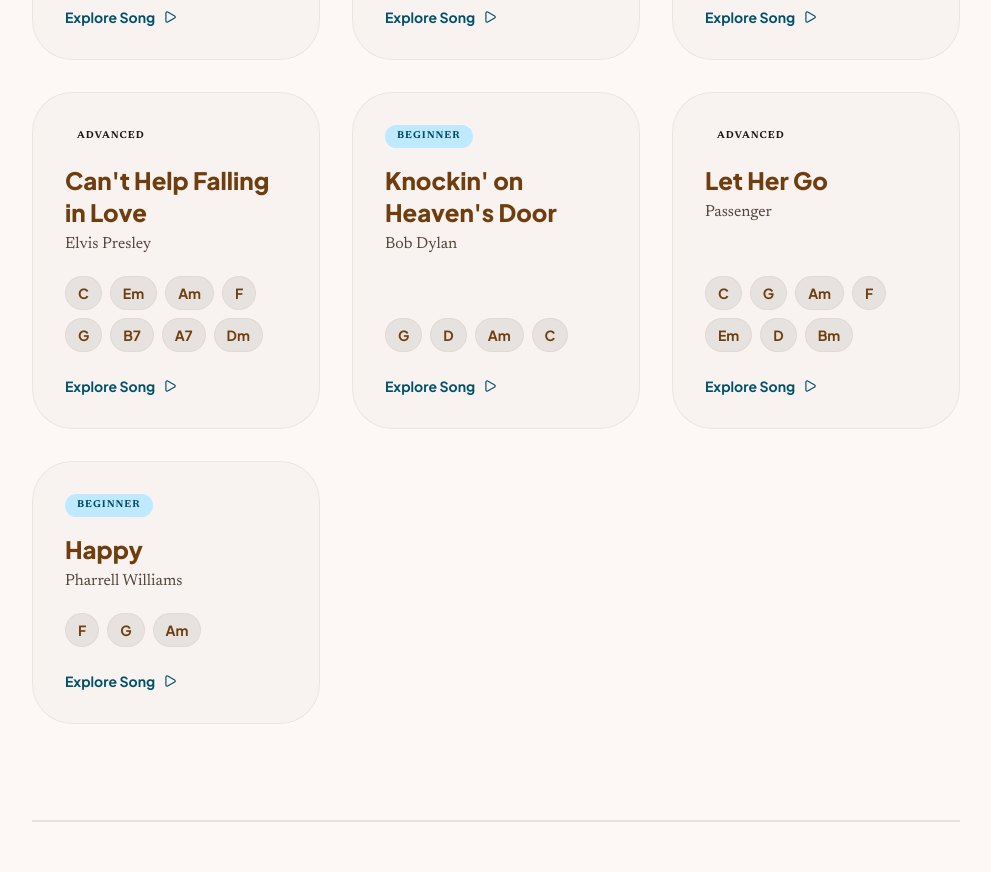
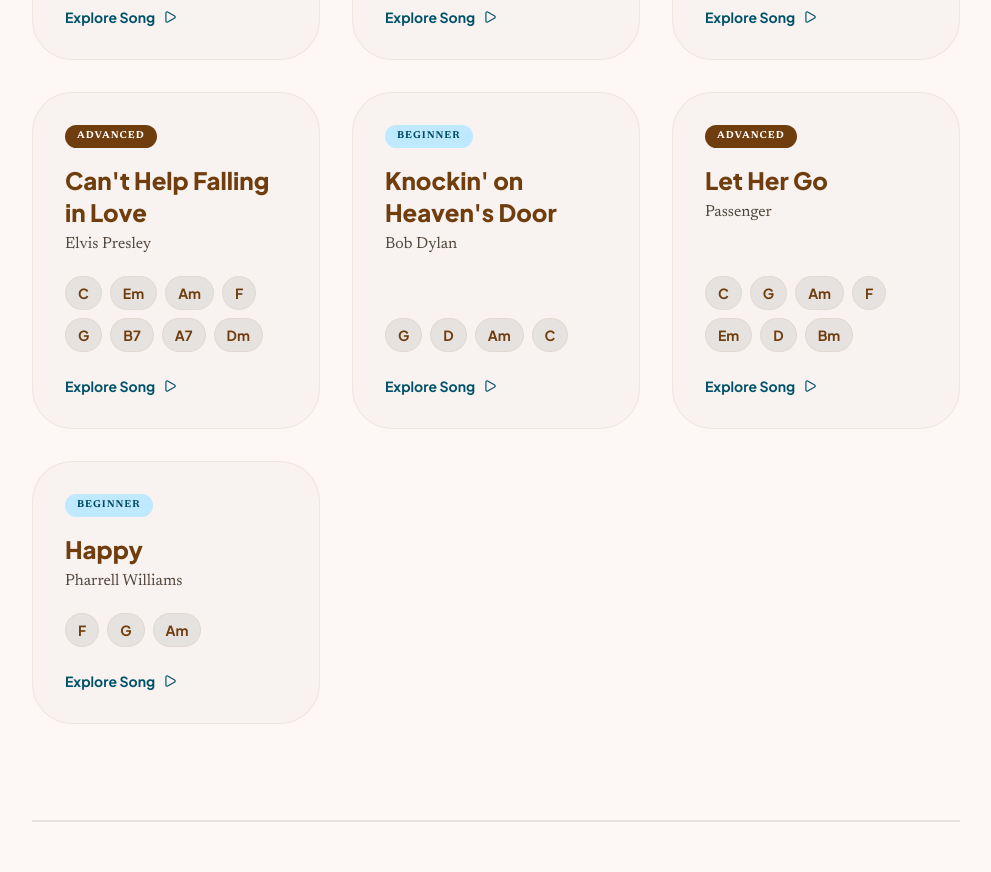
Before and after one commit to DotNetTitan/strum-and-spruce, a React (Vite) app: page /lessons/songs in a window 1280 px wide. Shown: the part 1060-1932 px from the top of the page, without its empty margins (272-1263 px from the left). Built offline with nearby package versions, Linux system fonts and the light colour scheme.

Commit message:
Add color scheme for advanced level

```diff
--- a/src/components/songs/SongCard.tsx
+++ b/src/components/songs/SongCard.tsx
@@ -7,9 +7,10 @@
   song: Song;
 }
 
-const difficultyStyles = {
+const difficultyStyles: Record<'Beginner' | 'Intermediate' | 'Advanced', string> = {
   Beginner: 'bg-tertiary-fixed text-on-tertiary-fixed-variant',
-  Intermediate: 'bg-secondary-container text-on-secondary-container'
+  Intermediate: 'bg-secondary-container text-on-secondary-container',
+  Advanced: 'bg-primary text-on-primary'
 };
 
 export const SongCard = ({ song }: SongCardProps) => {
--- a/src/pages/SongDetail.tsx
+++ b/src/pages/SongDetail.tsx
@@ -7,9 +7,10 @@
 import { ChordSheet } from '../components/songs/ChordSheet';
 import { cn } from '../lib/utils';
 
-const difficultyStyles = {
+const difficultyStyles: Record<'Beginner' | 'Intermediate' | 'Advanced', string> = {
   Beginner: 'bg-tertiary-fixed text-on-tertiary-fixed-variant',
-  Intermediate: 'bg-secondary-container text-on-secondary-container'
+  Intermediate: 'bg-secondary-container text-on-secondary-container',
+  Advanced: 'bg-primary text-on-primary'
 };
 
 type ViewMode = 'chordmap' | 'chordsheet' | 'watch';
```
